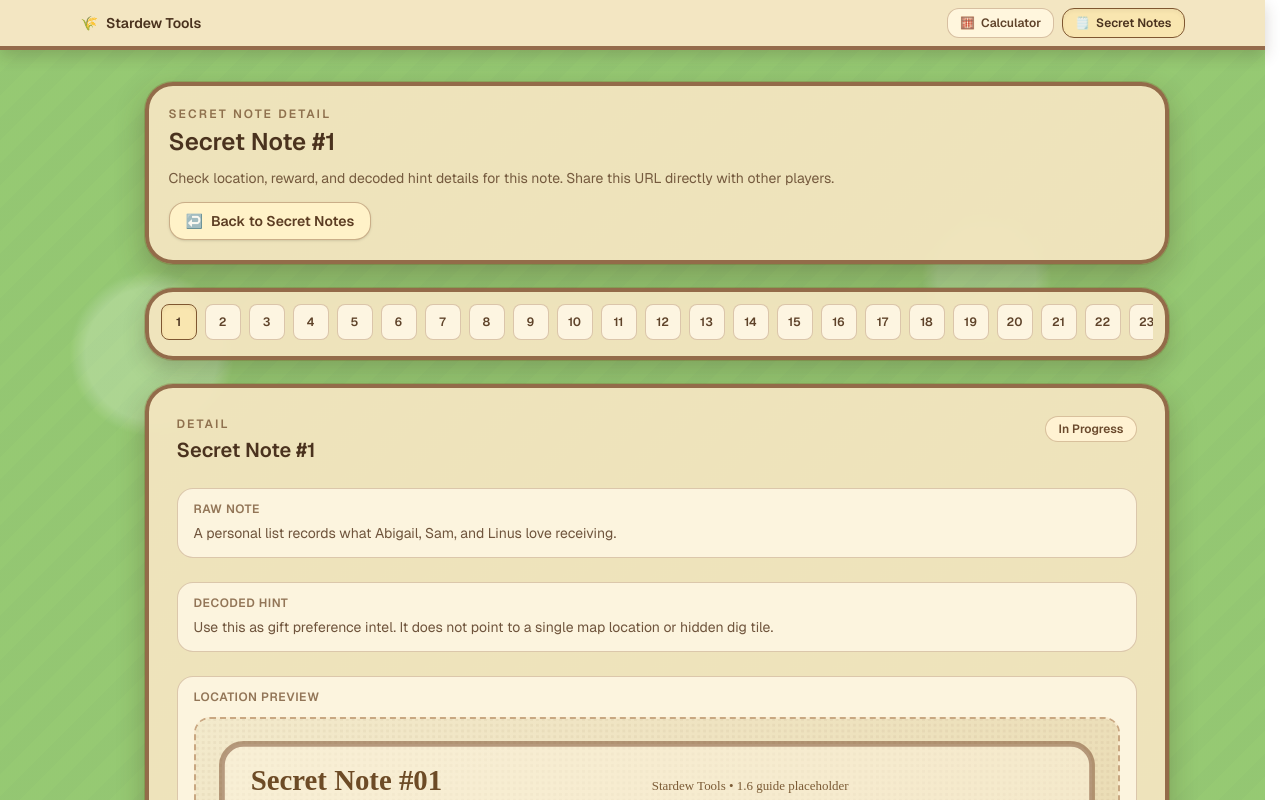
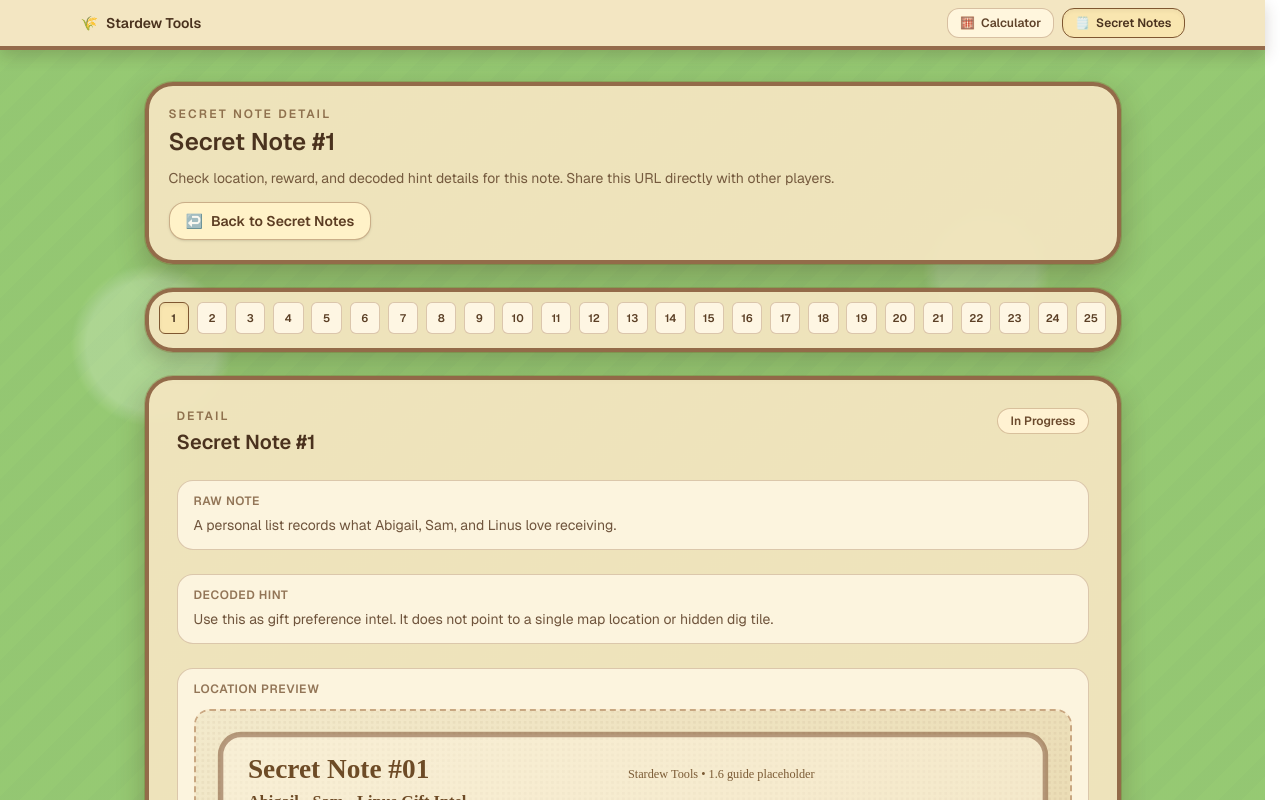
Before and after one commit to yuzhoudabaozhayujiamigou-cloud/stardew-tools, a Next.js app in the folder stardew-tools/: page /secret-notes/1 in a window 1280 px wide. Shown: the top 800 px of the page. Built offline with nearby package versions, Linux system fonts and the light colour scheme; no server answers.

Commit message:
fix: restore secret note quick-nav number visibility

```diff
--- a/stardew-tools/src/app/secret-notes/[noteId]/page.tsx
+++ b/stardew-tools/src/app/secret-notes/[noteId]/page.tsx
@@ -63,10 +63,10 @@ function NoteQuickNav(props: { noteIds: number[]; currentNoteId: number }) {
   const { noteIds, currentNoteId } = props;
 
   return (
-    <section className="mx-auto w-full max-w-5xl rounded-[28px] border-4 border-[#7c4d2e]/80 bg-[#f3e5bf]/95 px-2.5 py-2.5 shadow-[0_10px_22px_rgba(56,41,23,0.24)] ring-1 ring-yellow-900/20 sm:px-3 sm:py-3">
+    <section className="relative z-20 mx-auto w-full max-w-5xl rounded-[28px] border-4 border-[#7c4d2e]/80 bg-[#f3e5bf]/95 px-2 py-2 shadow-[0_10px_22px_rgba(56,41,23,0.24)] ring-1 ring-yellow-900/20 sm:px-2.5 sm:py-2.5">
       <nav
         aria-label="Secret notes inline quick navigation"
-        className="flex gap-2 overflow-x-auto pb-1 [scrollbar-width:none] [&::-webkit-scrollbar]:hidden"
+        className="flex flex-nowrap items-center justify-between gap-1.5 overflow-x-auto pb-1 [scrollbar-width:none] [&::-webkit-scrollbar]:hidden"
       >
         {noteIds.map((noteId) => {
           const isActive = noteId === currentNoteId;
@@ -76,10 +76,10 @@ function NoteQuickNav(props: { noteIds: number[]; currentNoteId: number }) {
               key={noteId}
               href={`/secret-notes/${noteId}`}
               aria-current={isActive ? "page" : undefined}
-              className={`inline-flex h-9 min-w-9 shrink-0 items-center justify-center rounded-lg border px-2 text-xs font-semibold transition-transform duration-150 focus-visible:outline-none focus-visible:ring-2 focus-visible:ring-[#8e623d]/70 ${
+              className={`inline-flex h-8 min-w-[1.9rem] shrink-0 items-center justify-center whitespace-nowrap rounded-md border px-1 text-[11px] font-semibold leading-none transition-transform duration-150 focus-visible:outline-none focus-visible:ring-2 focus-visible:ring-[#8e623d]/70 focus-visible:ring-offset-1 ${
                 isActive
-                  ? "border-[#7f5731] bg-[#f9e6b0] text-[#4a321e] shadow-inner"
-                  : "border-[#a77d57]/40 bg-[#fff8e8]/85 text-[#5f432a] hover:-translate-y-0.5 hover:border-[#8e623d]/70 hover:bg-[#f6ebcf] active:translate-y-0.5 active:shadow-inner"
+                  ? "border-[#7f5731] bg-[#f9e6b0] text-[#3f2a18] shadow-inner"
+                  : "border-[#a77d57]/40 bg-[#fff8e8]/90 text-[#5b3f25] hover:-translate-y-0.5 hover:border-[#8e623d]/70 hover:bg-[#f6ebcf] active:translate-y-0.5 active:shadow-inner"
               }`}
             >
               {noteId}
```
